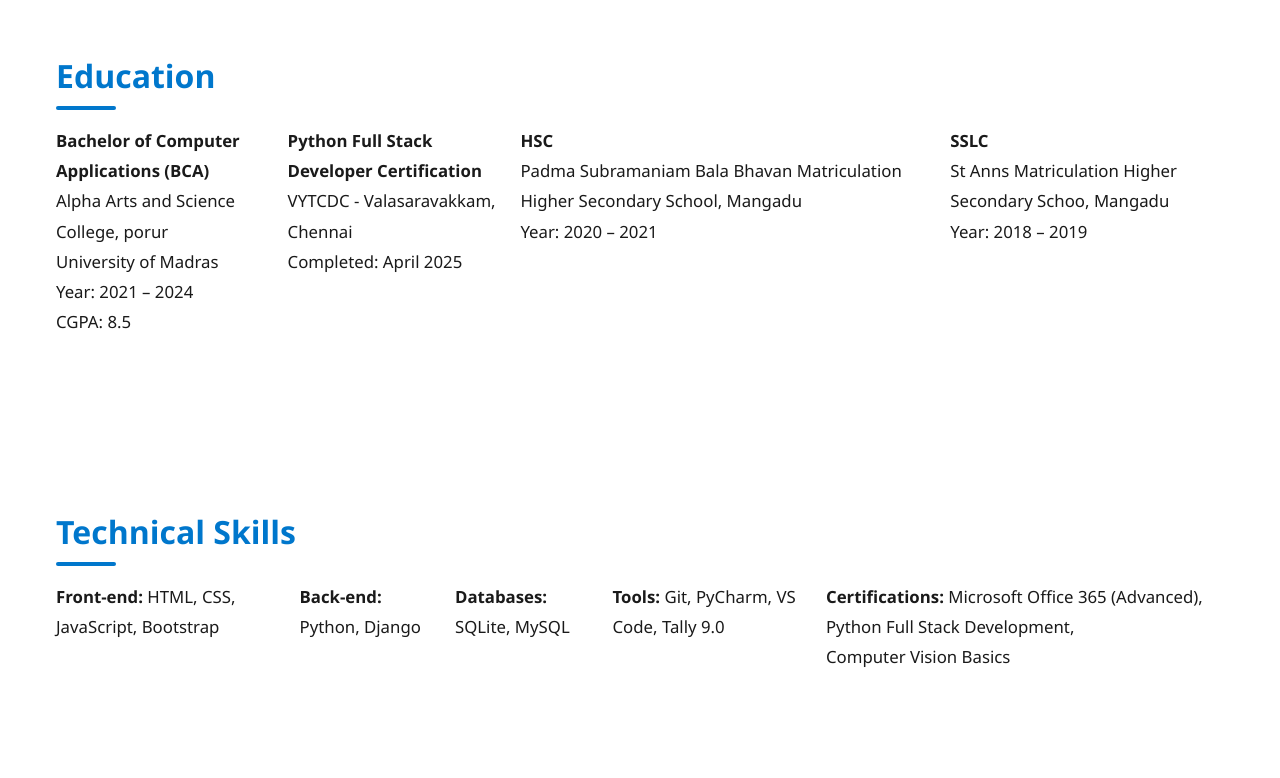
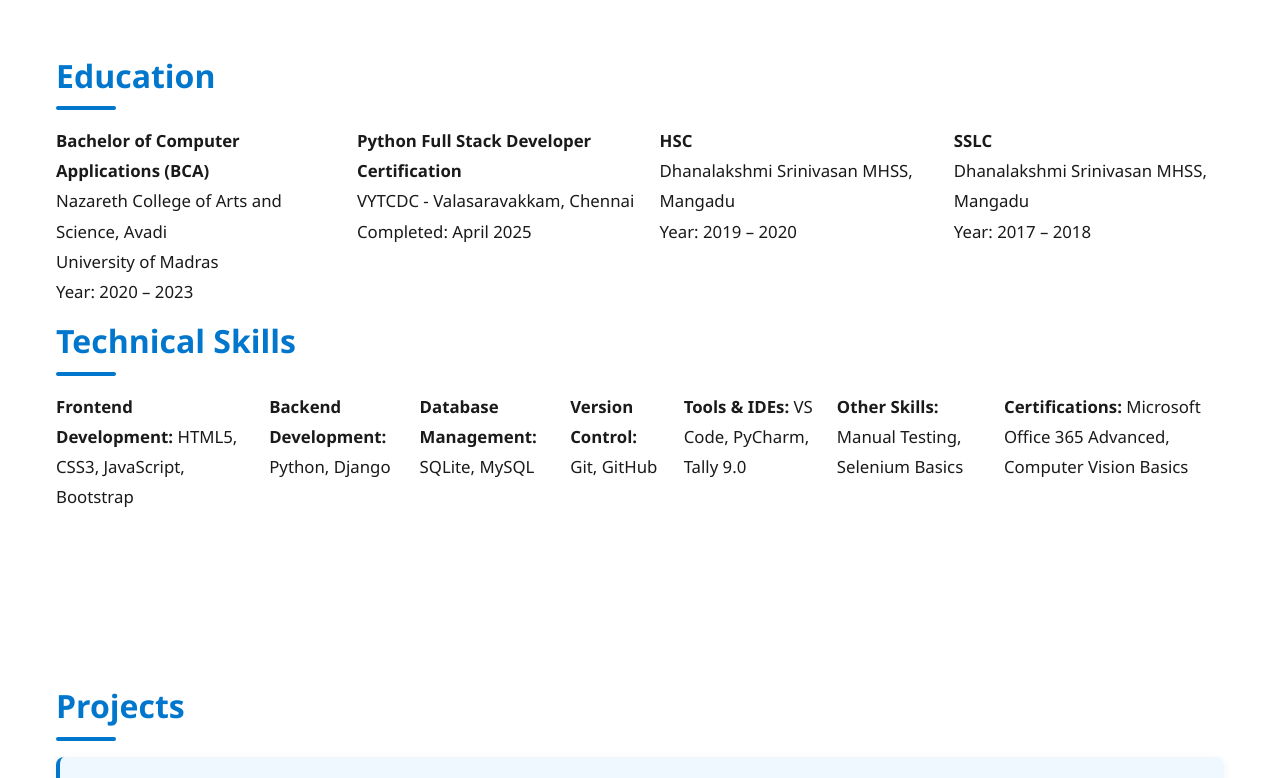
Before and after one commit to sree-pro/PORTFOLIO, a plain HTML site: page index.html in a window 1280 px wide. Shown: the part 1100-1878 px from the top of the page. Drawn offline with nearby package versions, Linux system fonts and the light colour scheme.

Commit message:
Update index.html
final

```diff
--- a/index.html
+++ b/index.html
@@ -21,8 +21,7 @@
                 <ul>
                     <li><a href="#home">Home</a></li>
                     <li><a href="#about">About</a></li>
-                    <li><a href="#education">Education</a></li>
-                    <li><a href="#skills">Skills</a></li>
+                    <li><a href="#education-skills">Education & Skills</a></li>
                     <li><a href="#projects">Projects</a></li>
                     <li><a href="#contact">Contact</a></li>
                 </ul>
@@ -45,7 +44,6 @@
                         <button class="hire__me">Resume</button>
                     </a>
                 </div>
-
             </div>
             <div class="image">
                 <img src="images/FRI_3055 copy (1).jpg" alt="Sree S - Web Developer">
@@ -61,39 +59,44 @@
         <p><strong>Strengths:</strong> Quick Learner, Team Player, Adaptable</p>
     </section>
 
-    <section id="education" class="section">
+    <section id="education-skills" class="section">
+        <div class="edu-skill-container">
+            <div class="education">
                 <h2>Education</h2>
                 <ul>
                     <li><strong>Bachelor of Computer Applications (BCA)</strong><br>
-                Alpha Arts and Science College, porur<br>
+                        Nazareth College of Arts and Science, Avadi<br>
                         University of Madras<br>
-                Year: 2021 – 2024<br>
-                CGPA: 8.5
+                        Year: 2020 – 2023
                     </li>
                     <li><strong>Python Full Stack Developer Certification</strong><br>
                         VYTCDC - Valasaravakkam, Chennai<br>
                         Completed: April 2025
                     </li>
                     <li><strong>HSC</strong><br>
-                Padma Subramaniam Bala Bhavan Matriculation Higher Secondary School, Mangadu<br>
-                Year: 2020 – 2021
+                        Dhanalakshmi Srinivasan MHSS, Mangadu<br>
+                        Year: 2019 – 2020
                     </li>
                     <li><strong>SSLC</strong><br>
-                St Anns Matriculation Higher Secondary Schoo, Mangadu<br>
-                Year: 2018 – 2019
+                        Dhanalakshmi Srinivasan MHSS, Mangadu<br>
+                        Year: 2017 – 2018
                     </li>
                 </ul>
-    </section>
+            </div>
 
-    <section id="skills" class="section">
+            <div class="skills">
                 <h2>Technical Skills</h2>
                 <ul>
-            <li><strong>Front-end:</strong> HTML, CSS, JavaScript, Bootstrap</li>
-            <li><strong>Back-end:</strong> Python, Django</li>
-            <li><strong>Databases:</strong> SQLite, MySQL</li>
-            <li><strong>Tools:</strong> Git, PyCharm, VS Code, Tally 9.0</li>
-            <li><strong>Certifications:</strong> Microsoft Office 365 (Advanced), Python Full Stack Development,<br>Computer Vision Basics</li>
+                    <li><strong>Frontend Development:</strong> HTML5, CSS3, JavaScript, Bootstrap</li>
+                    <li><strong>Backend Development:</strong> Python, Django</li>
+                    <li><strong>Database Management:</strong> SQLite, MySQL</li>
+                    <li><strong>Version Control:</strong> Git, GitHub</li>
+                    <li><strong>Tools & IDEs:</strong> VS Code, PyCharm, Tally 9.0</li>
+                    <li><strong>Other Skills:</strong> Manual Testing, Selenium Basics</li>
+                    <li><strong>Certifications:</strong> Microsoft Office 365 Advanced, Computer Vision Basics</li>
                 </ul>
+            </div>
+        </div>
     </section>
 
     <section id="projects" class="section">
@@ -110,10 +113,10 @@
 
     <section id="contact" class="section">
         <h2>Contact</h2>
-        <p><i class="ri-map-pin-line"></i> Srinivasa Nagar, Mangadu, Chennai– 600122 </p>
+        <p><i class="ri-map-pin-line"></i> Srinivasa Nagar, Mangadu, Chennai– 600122</p>
         <p><i class="ri-phone-line"></i> 6374944409</p>
         <p><i class="ri-mail-line"></i> sureshsree33@gmail.com</p>
-        <p><strong>LinkedIn:</strong> <a href="https://www.linkedin.com/in/SREE37">Click here <br></a></p>
+        <p><strong>LinkedIn:</strong> <a href="https://www.linkedin.com/in/SREE37" target="_blank">Click here</a></p>
     </section>
 
     <footer>
```
Lines whose indentation alone changed are shown as unchanged.
